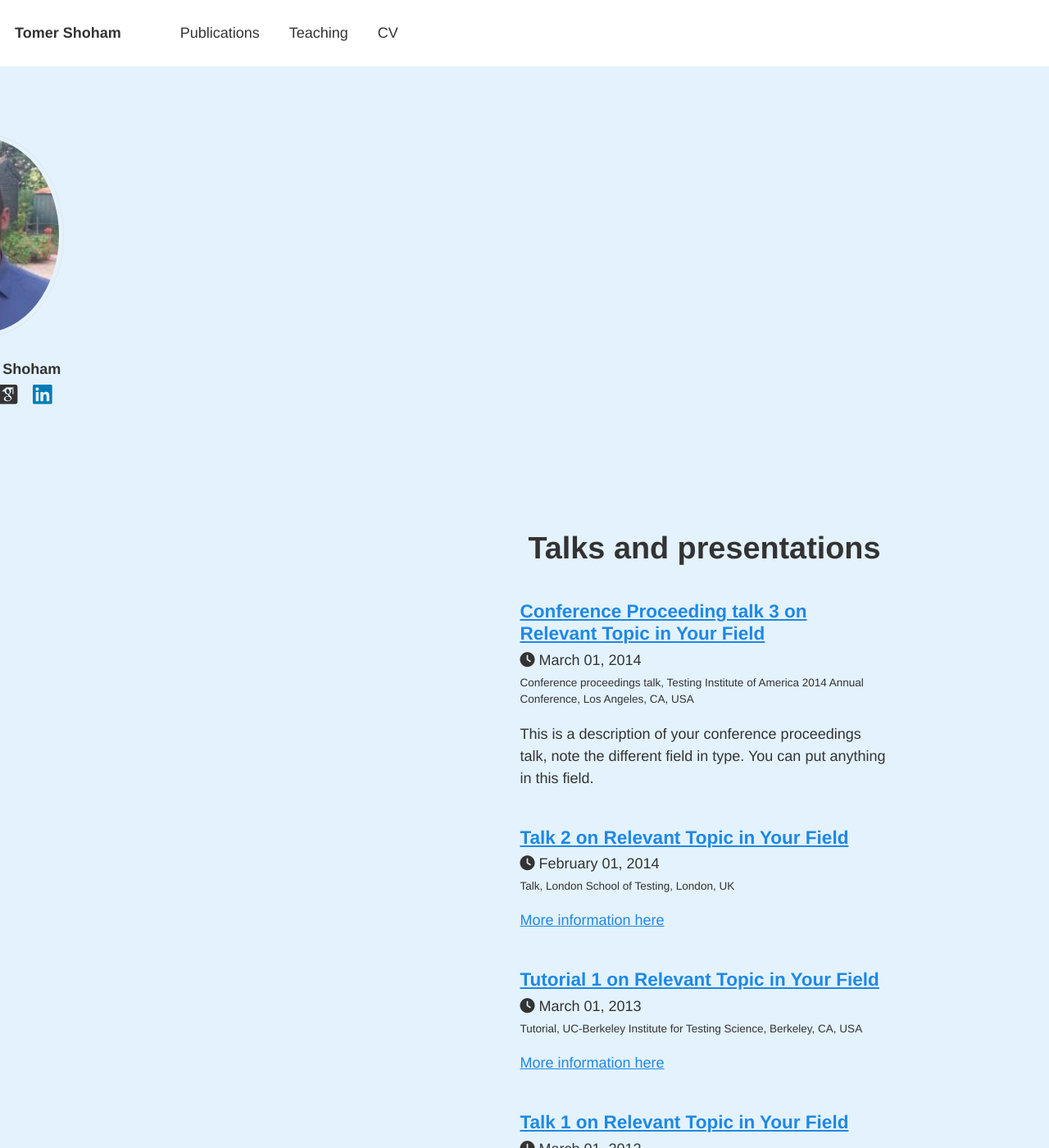
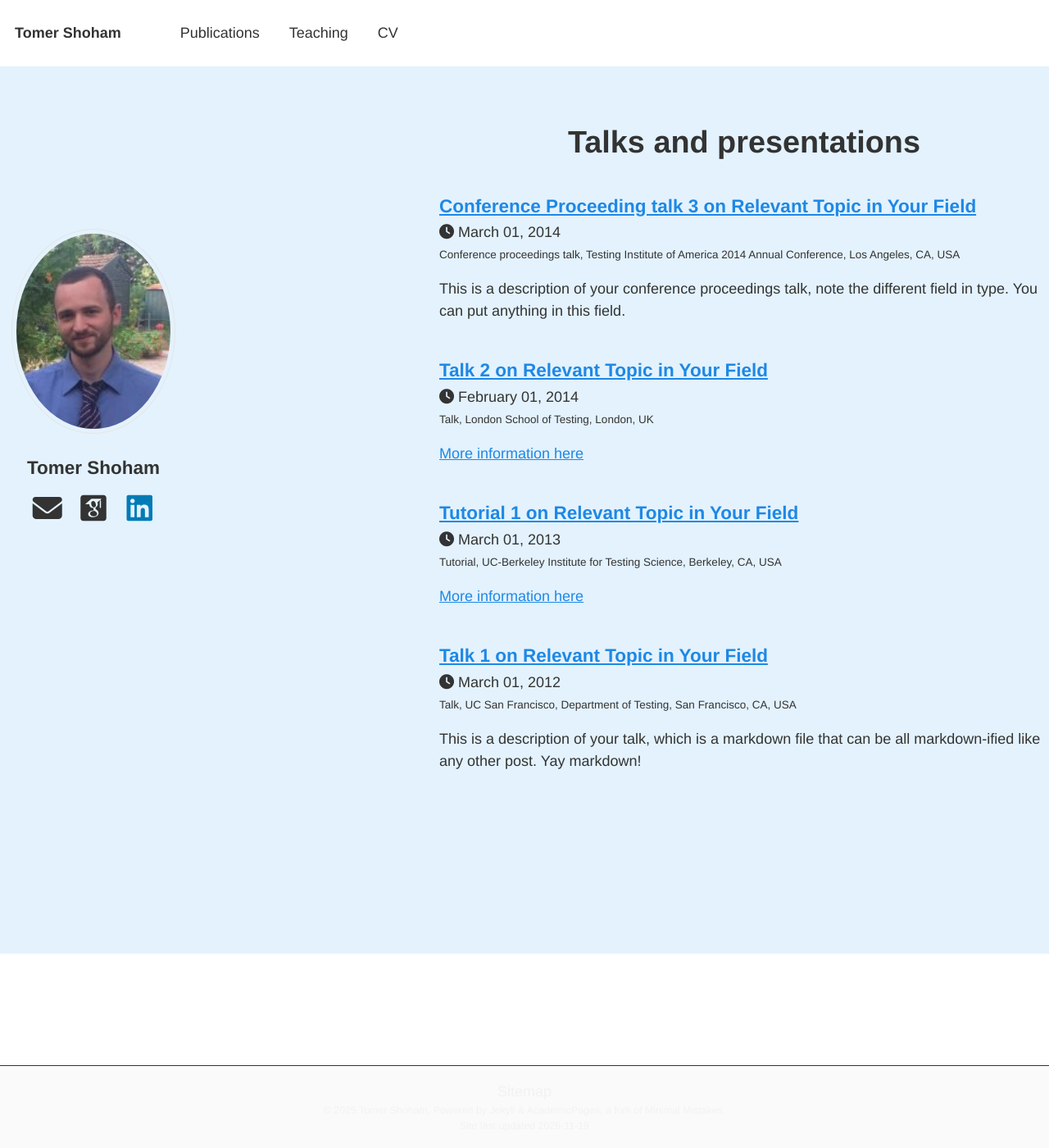
Before and after one commit to TomerShoham1/TomerShoham1.github.io, a Jekyll site: the page built from _pages/talks.html, in a window 1280 px wide and 1400 px high. Shown: the whole window at 82% size. Built offline with Jekyll 4.4.1, drawn with Linux system fonts in a browser that asks for light colours; some web fonts are replaced; a script that is not in the unit is left out.

Commit message:
layout to the left

```diff
--- a/_layouts/archive.html
+++ b/_layouts/archive.html
@@ -2,25 +2,16 @@
 layout: default
 ---
 
-{% if page.header.overlay_color or page.header.overlay_image or page.header.image %}
-  {% include page__hero.html %}
-{% endif %}
-
-{% if page.url != "/" and site.breadcrumbs %}
-  {% unless paginator %}
-    {% include breadcrumbs.html %}
-  {% endunless %}
-{% endif %}
-
-<div class="initial-content">
-  {% include sidebar.html %}
-
-  <div id="main" role="main">
+<div class="layout-wrapper">
+  <aside class="sidebar">
+    {% include sidebar.html %}
+  </aside>
+  <main id="main" class="main-content" role="main">
     <div class="archive">
-      {% unless page.header.overlay_color or page.header.overlay_image %}
+      {% if page.title %}
         <h1 class="page__title">{{ page.title }}</h1>
-      {% endunless %}
+      {% endif %}
       {{ content }}
     </div>
-  </div>
+  </main>
 </div>
--- a/_sass/layout/_page.scss
+++ b/_sass/layout/_page.scss
@@ -1,45 +1,34 @@
+/* ==========================================================================
+   LAYOUT WRAPPER
+   ========================================================================== */
+
+.layout-wrapper {
+  display: flex;
+  margin-top: 2em;
+}
+
+.sidebar {
+  flex: 0 0 300px; /* Sidebar width */
+  padding-right: 2em;
+}
+
+.main-content {
+  flex: 1; /* Main content takes the remaining space */
+  padding-left: 2em;
+}
+
+
 /* ==========================================================================
    SINGLE PAGE/POST
    ========================================================================== */
 
-.initial-content {
-  @include container;
-}
-
-#main {
-  @include clearfix;
-  margin-top: 2em;
-  padding-right: 1em;
-  animation: intro 0.3s both;
-  animation-delay: 0.35s;
-
-  @include breakpoint($large) {
-    float: right;
-    width: calc(100% - 300px); /* Adjust based on sidebar width */
-    padding-left: 2em;
-  }
-}
-
-.archive {
-  flex: 1;
-}
-
 .page__title {
-  margin-top: 2em; /* Add space between header and title */
+  margin-top: 0; /* Remove default margin */
+  padding-top: 1em;
   line-height: 1;
-
-  & + .page__meta {
-    margin-top: -0.5em;
-  }
-}
-
-.page__lead {
-  font-family: $global-font-family;
-  font-size: $type-size-4;
 }
 
 .page__content {
-
   h2 {
     padding-bottom: 0.5em;
     border-bottom: none;
@@ -48,51 +37,4 @@
   p, li, dl {
     font-size: 1em;
   }
-
-  /* paragraph indents */
-  p {
-    margin: 0 0 $indent-var;
-
-    /* sibling indentation*/
-    @if $paragraph-indent == true {
-      & + p {
-        text-indent: $indent-var;
-        margin-top: -($indent-var);
-      }
-    }
-  }
-
-  a {
-    text-decoration: underline;
-
-    &:hover {
-      text-decoration: underline;
-
-      img {
-        box-shadow: 0 0 10px rgba(#000, 0.25);
-      }
-    }
-  }
-
-  dt {
-    margin-top: 1em;
-    font-family: $sans-serif;
-    font-weight: bold;
-  }
-
-  dd {
-    margin-left: 1em;
-    font-family: $sans-serif;
-    font-size: $type-size-6;
-  }
-
-  .small {
-    font-size: $type-size-6;
-  }
-
-  /* blockquote citations */
-  blockquote + .small {
-    margin-top: -1.5em;
-    padding-left: 1.25rem;
-  }
 }
--- a/_sass/layout/_sidebar.scss
+++ b/_sass/layout/_sidebar.scss
@@ -2,47 +2,8 @@
    SIDEBAR
    ========================================================================== */
 
-.sidebar {
-  @include clearfix();
-  margin-bottom: 1em;
-
-  @include breakpoint($large) {
-    float: left;
-    width: 300px;
-    margin-left: -300px;
-    padding-right: 2em;
-  }
-
-  h2, h3, h4, h5, h6 {
-    margin-bottom: 0;
-    font-family: $sans-serif-narrow;
-  }
-
-  h3, h4 {
-    font-size: $type-size-5;
-  }
-
-  p, li {
-    font-family: $sans-serif;
-    font-size: $type-size-6;
-    line-height: 1.5;
-  }
-
-  img {
-    width: 100%;
-  }
-}
-
-/*
-   Author profile and links
-   ========================================================================== */
-
 .author__avatar {
-  @include breakpoint($large) {
-    display: block;
-    width: auto;
-    height: auto;
-  }
+  text-align: center; /* Center the avatar */
 
   img {
     max-width: 100%;
@@ -50,11 +11,8 @@
     height: 250px; /* Set a taller height */
     object-fit: cover; /* Ensure the image covers the area without distortion */
     border-radius: 50%; /* This creates the ellipse */
-
-    @include breakpoint($large) {
-      padding: 5px;
-      border: 1px solid var(--global-border-color);
-    }
+    border: 1px solid var(--global-border-color);
+    padding: 5px;
   }
 }
 
```
